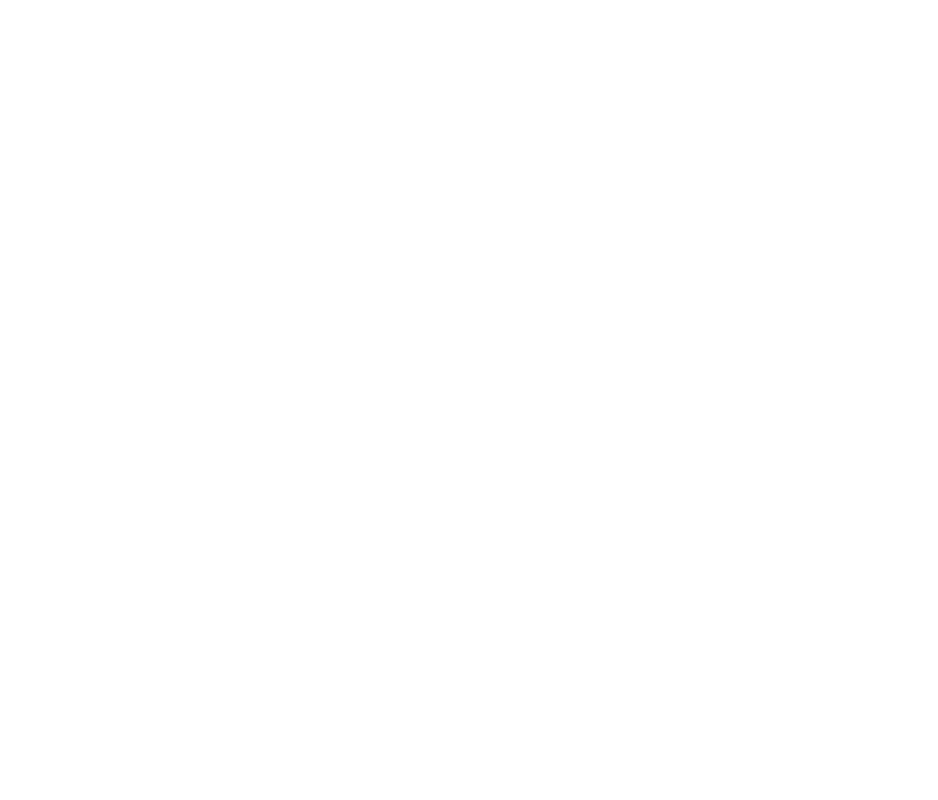
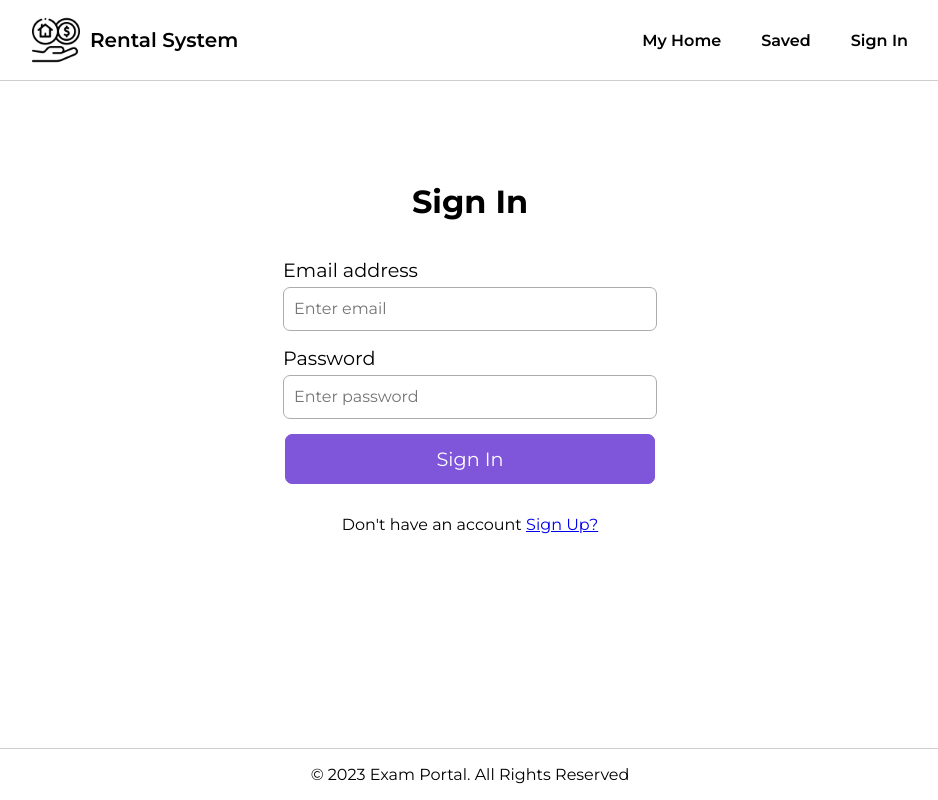
Before and after one commit to Kid-Bayou/Rental-System, a React (Vite) app in the folder frontend/: page /signin in a window 1280 px wide. Before the commit this address had no page. Shown: the whole page, without its empty margins (170-1108 px from the left). Built offline with nearby package versions, Linux system fonts and the light colour scheme.

Commit message:
Finished signIn signUp page

```diff
--- a/frontend/src/App.jsx
+++ b/frontend/src/App.jsx
@@ -2,9 +2,12 @@
 
 import Layout from "./components/layout/Layout"
 import Home from "./components/pages/Home"
+import SignUp from "./components/authentication/SignUp"
+import SignIn from "./components/authentication/SignIn"
 
 import './App.css'
 import "./styles/Layout.css"
+import "./styles/Authentication.css"
 
 function App() {
 
@@ -14,6 +17,8 @@
         <Routes>
           <Route path="/" element={<Layout />}>
             <Route index element={<Home />} />
+            <Route path="signup" element={<SignUp />} />
+            <Route path="signin" element={<SignIn />} />
           </Route>
         </Routes>
       </BrowserRouter>
--- a/frontend/src/components/authentication/SignIn.jsx
+++ b/frontend/src/components/authentication/SignIn.jsx
@@ -0,0 +1,40 @@
+import { Link } from "react-router-dom";
+
+function SignIn() {
+  return (
+    <>
+      <div className="sign-container">
+        <h1>Sign In</h1>
+
+        <form className="sign-form">
+          <div className="input-container">
+            <label className="input-label">Email address</label>
+            <input
+              type="email"
+              className="input"
+              placeholder="Enter email"
+            />
+          </div>
+          <div className="input-container">
+            <label className="input-label">Password</label>
+            <input
+              type="password"
+              className="input"
+              placeholder="Enter password"
+            />
+          </div>
+          <div className="">
+            <button type="submit" className="sign-button">
+              Sign In
+            </button>
+          </div>
+          <p className="sign-text">
+            Don't have an account <Link to="/signup">Sign Up?</Link>
+          </p>
+        </form>
+      </div>
+    </>
+  );
+}
+
+export default SignIn;
--- a/frontend/src/components/authentication/SignUp.jsx
+++ b/frontend/src/components/authentication/SignUp.jsx
@@ -0,0 +1,56 @@
+import { Link } from "react-router-dom";
+
+function SignUp() {
+  return (
+    <>
+      <div className="sign-container">
+        <h1>Sign Up</h1>
+
+        <form className="sign-form">
+          <div className="input-container">
+            <label className="input-label">First name</label>
+            <input
+              type="text"
+              className="input"
+              placeholder="First name"
+            />
+          </div>
+          <div className="input-container">
+            <label className="input-label">Last name</label>
+            <input
+              type="text"
+              className="input"
+              placeholder="Last name"
+            />
+          </div>
+          <div className="input-container">
+            <label className="input-label">Email address</label>
+            <input
+              type="email"
+              className="input"
+              placeholder="Enter email"
+            />
+          </div>
+          <div className="input-container">
+            <label className="input-label">Password</label>
+            <input
+              type="password"
+              className="input"
+              placeholder="Enter password"
+            />
+          </div>
+          <div className="">
+            <button type="submit" className="sign-button">
+              Sign Up
+            </button>
+          </div>
+          <p className="sign-text">
+            Already registered <Link to="/signin">Sign In?</Link>
+          </p>
+        </form>
+      </div>
+    </>
+  );
+}
+
+export default SignUp;
--- /dev/null
+++ b/frontend/src/styles/Authentication.css
@@ -0,0 +1,53 @@
+
+.sign-container {
+    display: flex;
+    flex-direction: column;
+    align-items: center;
+    justify-content: center;
+    gap: 15px;
+
+}
+
+.sign-form {
+    display: flex;
+    flex-direction: column;
+    align-items: center;
+    gap: 15px;
+}
+
+.input-container {
+    display: flex;
+    flex-direction: column;
+    gap:5px;
+}
+
+.input-label {
+    font-size: 1.2rem;
+}
+
+.input {
+    width: 360px;
+    height: 40px;
+    border: solid rgb(172, 172, 172) 1px;
+    border-radius: 7px;
+    padding-left:10px;
+    font-family: "Montserrat", sans-serif;
+    font-size: 1rem;
+}
+
+.sign-button {
+    width: 370px;
+    height: 50px;
+    border: solid #7F56D9 1px;
+    background-color: #7F56D9;
+    color: white;
+    border-radius: 7px;
+    font-family: "Montserrat", sans-serif;
+    font-size: 1.2rem;
+    cursor: pointer;
+}
+
+
+.sign-text {
+    font-family: "Montserrat", sans-serif;
+}
```
